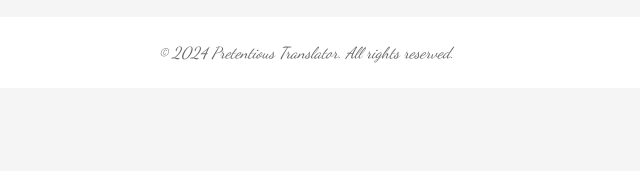
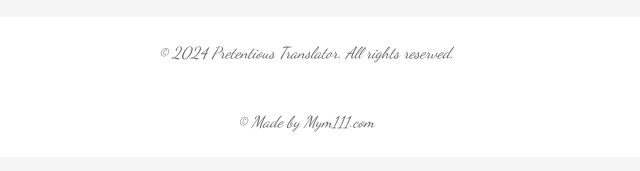
Before and after one commit to Mym111/git_tessellation, a plain HTML site: page index.html in a window 1280 px wide. Shown: the part 565-736 px from the top of the page, 334-974 px from the left. Drawn offline with Linux system fonts and the light colour scheme.

Commit message:
Update index.html

```diff
--- a/index.html
+++ b/index.html
@@ -24,7 +24,8 @@
         </section>
     </main>
     <footer>
-        <p>&copy; 2024 Pretentious Translator. All rights reserved.</p>
+        <p>&copy; 2024 Pretentious Translator. All rights reserved.</p><br>
+        <p>&copy; Made by Mym111.com</p>
     </footer>
     <script src="script.js"></script>
 </body>
```
